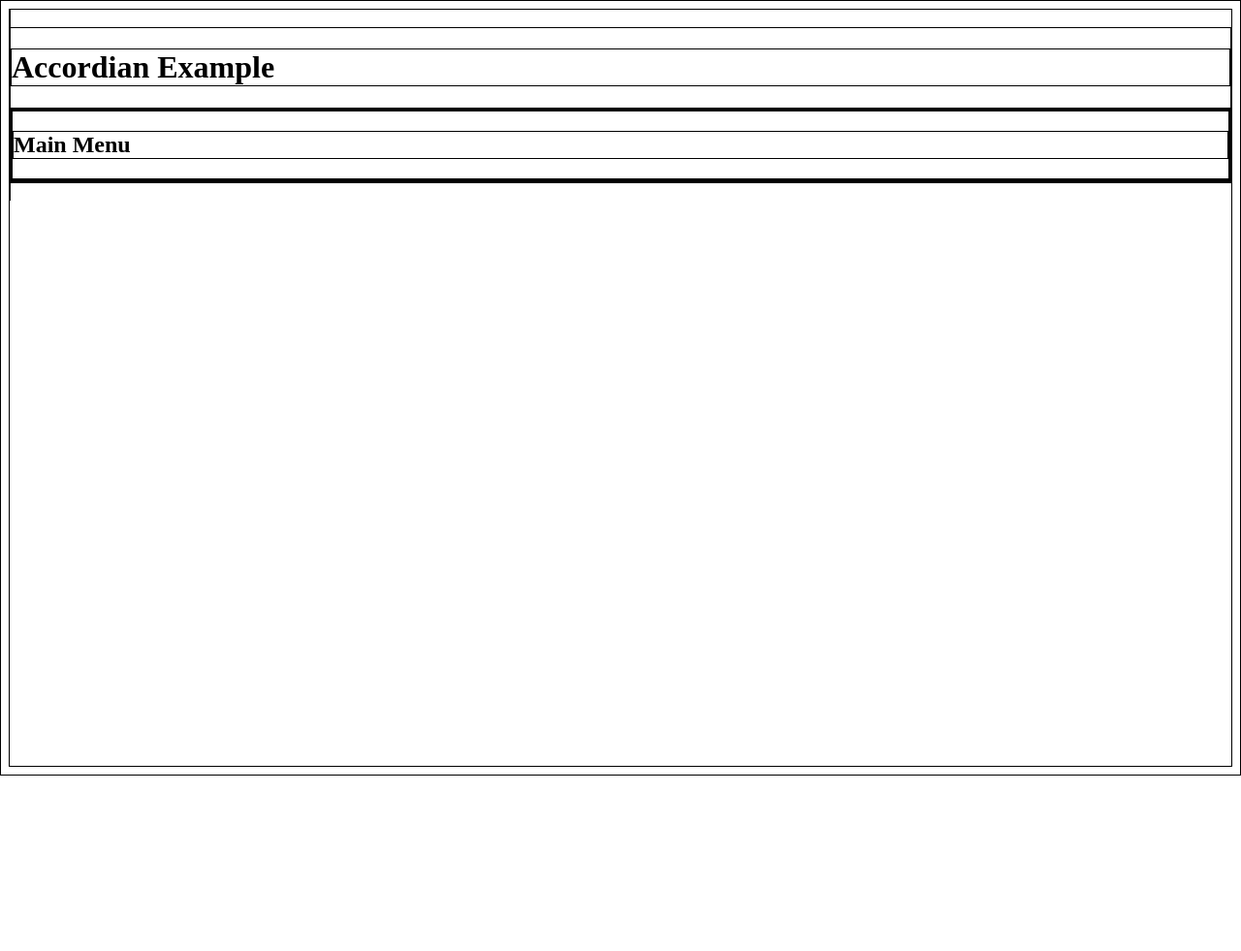
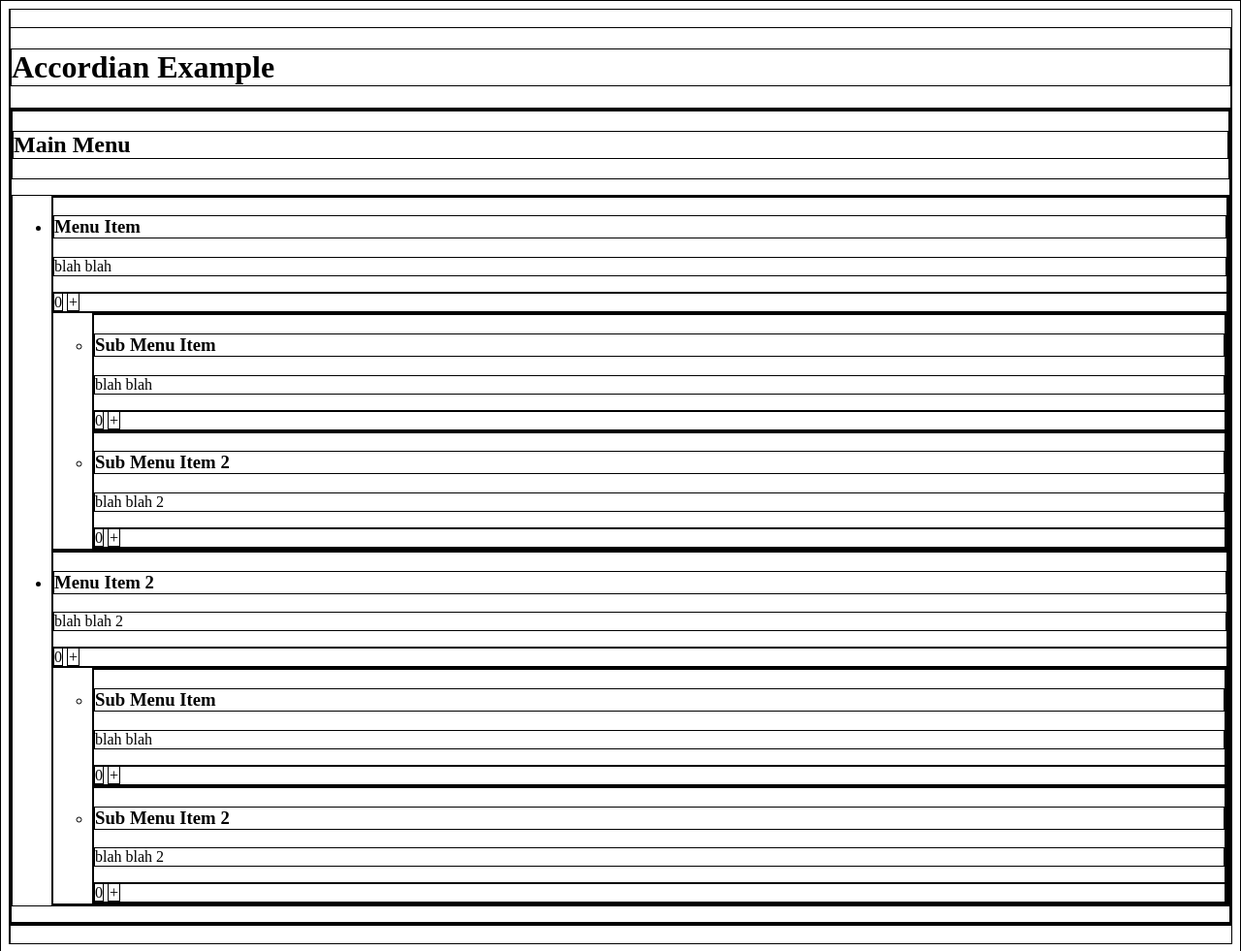
Before and after one commit to alistairhill/accordian, a plain HTML site: page index.html in a window 1280 px wide. Shown: the whole page at 97% size. Before the commit the page ends 800 px from the top, so only its background shows below. Drawn offline with Linux system fonts and the light colour scheme.

Commit message:
added menu structure

```diff
--- a/index.html
+++ b/index.html
@@ -9,10 +9,76 @@
     <h1>Accordian Example</h1>
   </header>
   <section>
-    <nav>
+    <nav class="main-menu">
       <header>
         <h2>Main Menu</h2>
       </header>
+      <ul class="main-menu-lvl-top">
+        <li>
+          <div>
+            <h3>Menu Item</h3>
+            <p>blah blah</p>
+          </div>
+          <div>
+            <span>0</span>
+            <i>+</i>
+          </div>
+          <ul class="main-menu-lvl-sub">
+            <li>
+              <div>
+                <h3>Sub Menu Item</h3>
+                <p>blah blah</p>
+              </div>
+              <div>
+                <span>0</span>
+                <i>+</i>
+              </div>
+            </li>
+            <li>
+              <div>
+                <h3>Sub Menu Item 2</h3>
+                <p>blah blah 2</p>
+              </div>
+              <div>
+                <span>0</span>
+                <i>+</i>
+              </div>
+            </li>
+          </ul>
+        </li>
+        <li>
+          <div>
+            <h3>Menu Item 2</h3>
+            <p>blah blah 2</p>
+          </div>
+          <div>
+            <span>0</span>
+            <i>+</i>
+          </div>
+          <ul class="main-menu-lvl-sub">
+            <li>
+              <div>
+                <h3>Sub Menu Item</h3>
+                <p>blah blah</p>
+              </div>
+              <div>
+                <span>0</span>
+                <i>+</i>
+              </div>
+            </li>
+            <li>
+              <div>
+                <h3>Sub Menu Item 2</h3>
+                <p>blah blah 2</p>
+              </div>
+              <div>
+                <span>0</span>
+                <i>+</i>
+              </div>
+            </li>
+          </ul>
+        </li>
+      </ul>
     </nav>
     <article>
     </article>
```
